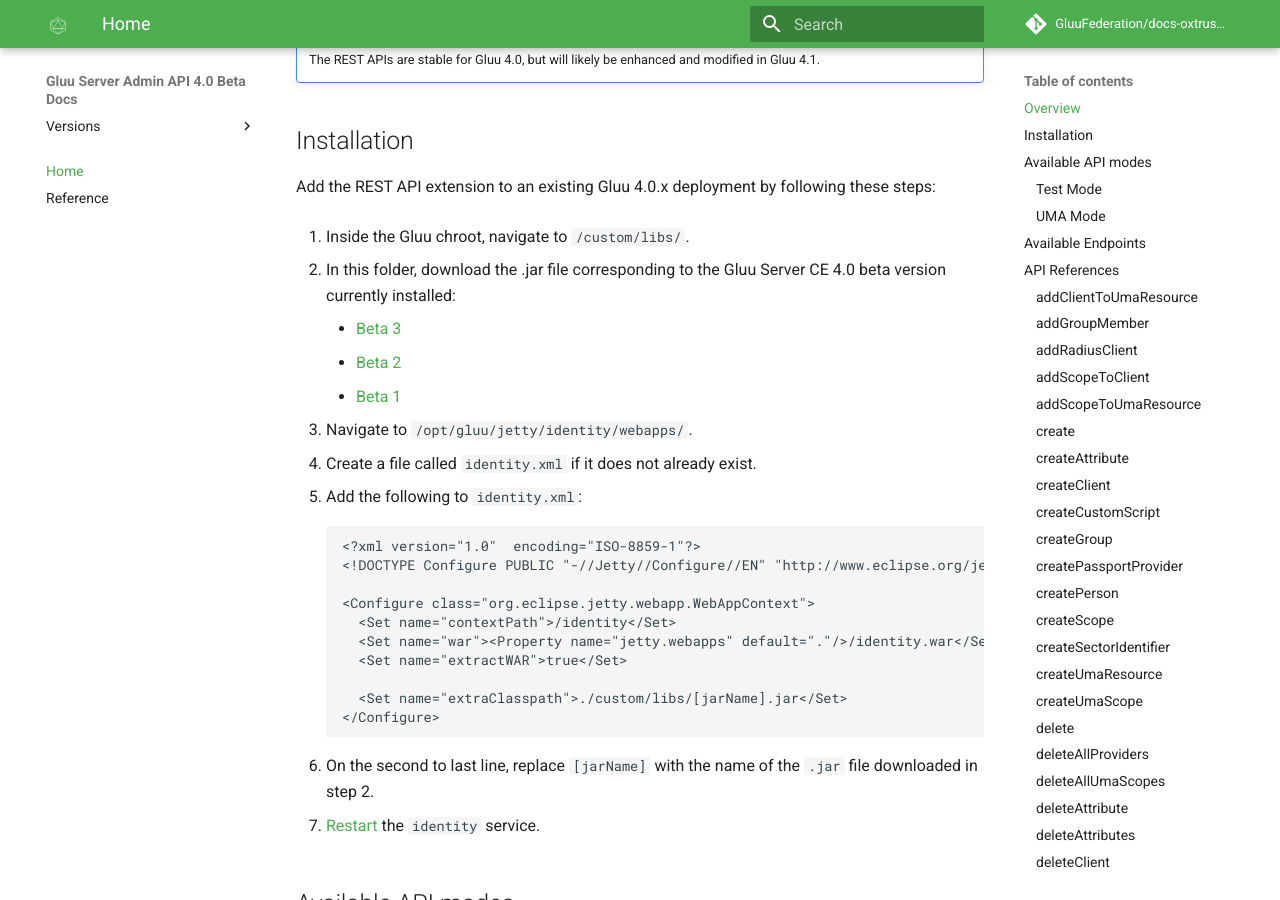
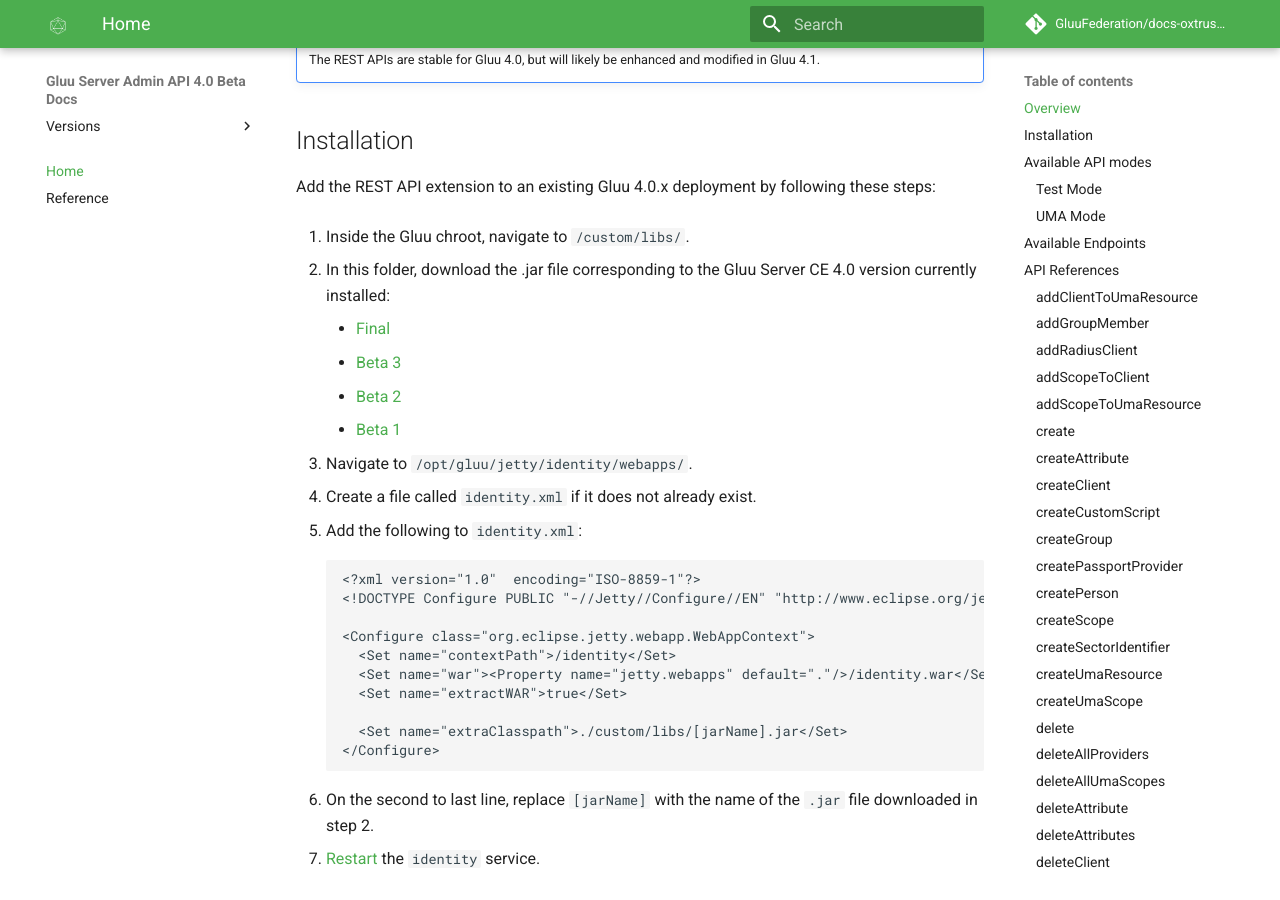
Before and after one commit to GluuFederation/docs-oxtrust-api-prod, an MkDocs documentation site: the page built from docs/source/index.md, in a window 1280 px wide and 900 px high, scrolled down 328 px. Built offline with MkDocs 1.6.1 and Material for MkDocs 9.7.7, drawn with Linux system fonts in a browser that asks for light colours; comment, search, counter and statistics services are not loaded.

Commit message:
Added Final version for the API jar

```diff
--- a/docs/source/index.md
+++ b/docs/source/index.md
@@ -13,8 +13,9 @@ Add the REST API extension to an existing Gluu 4.0.x deployment by following the
 
 1. Inside the Gluu chroot, navigate to `/custom/libs/`.
 
-1. In this folder, download the .jar file corresponding to the Gluu Server CE 4.0 beta version currently installed:
-
+1. In this folder, download the .jar file corresponding to the Gluu Server CE 4.0 version currently installed:
+
+    - [Final](https://ox.gluu.org/maven/org/gluu/oxtrust-api-server/4.0.b3/oxtrust-api-server-4.0.Final.jar)
     - [Beta 3](https://ox.gluu.org/maven/org/gluu/oxtrust-api-server/4.0.b3/oxtrust-api-server-4.0.b3.jar)
     - [Beta 2](https://ox.gluu.org/maven/org/gluu/oxtrust-api-server/4.0.b2/oxtrust-api-server-4.0.b2.jar)
     - [Beta 1](https://ox.gluu.org/maven/org/gluu/oxtrust-api-server/4.0.b1/oxtrust-api-server-4.0.b1.jar)
```
